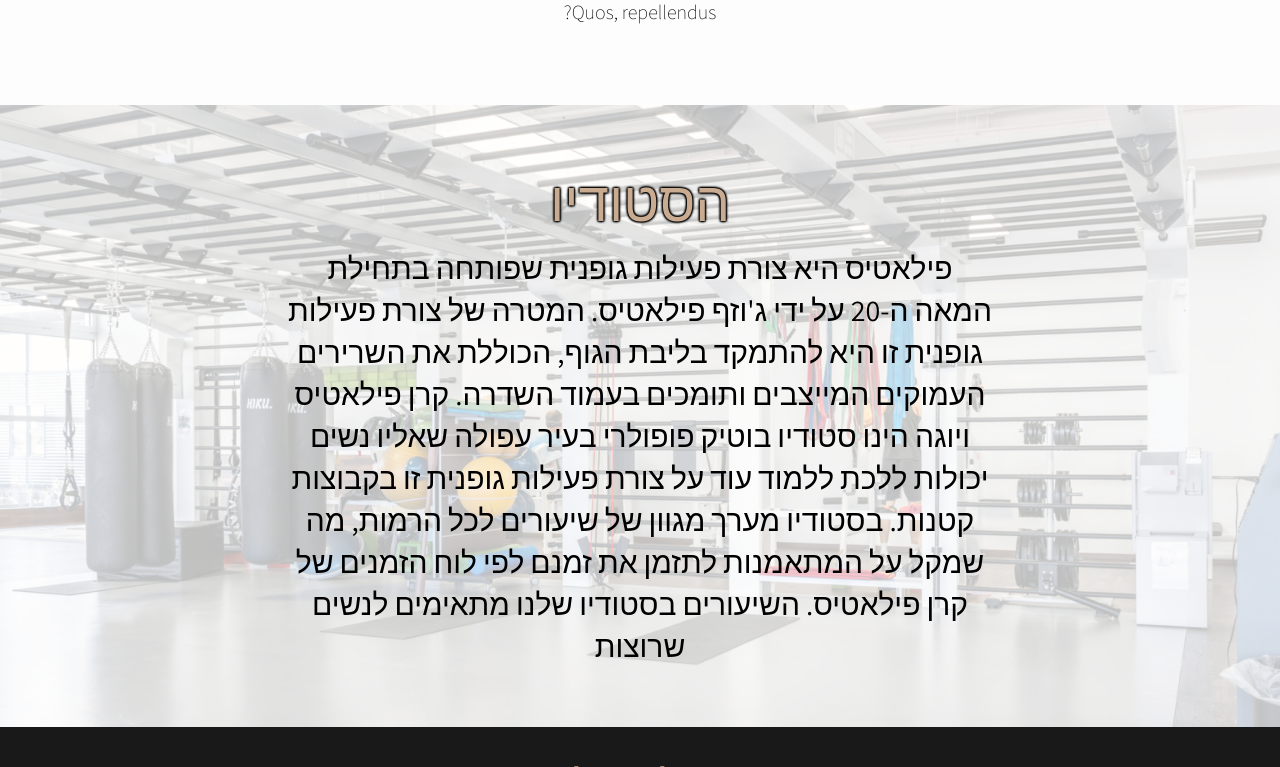
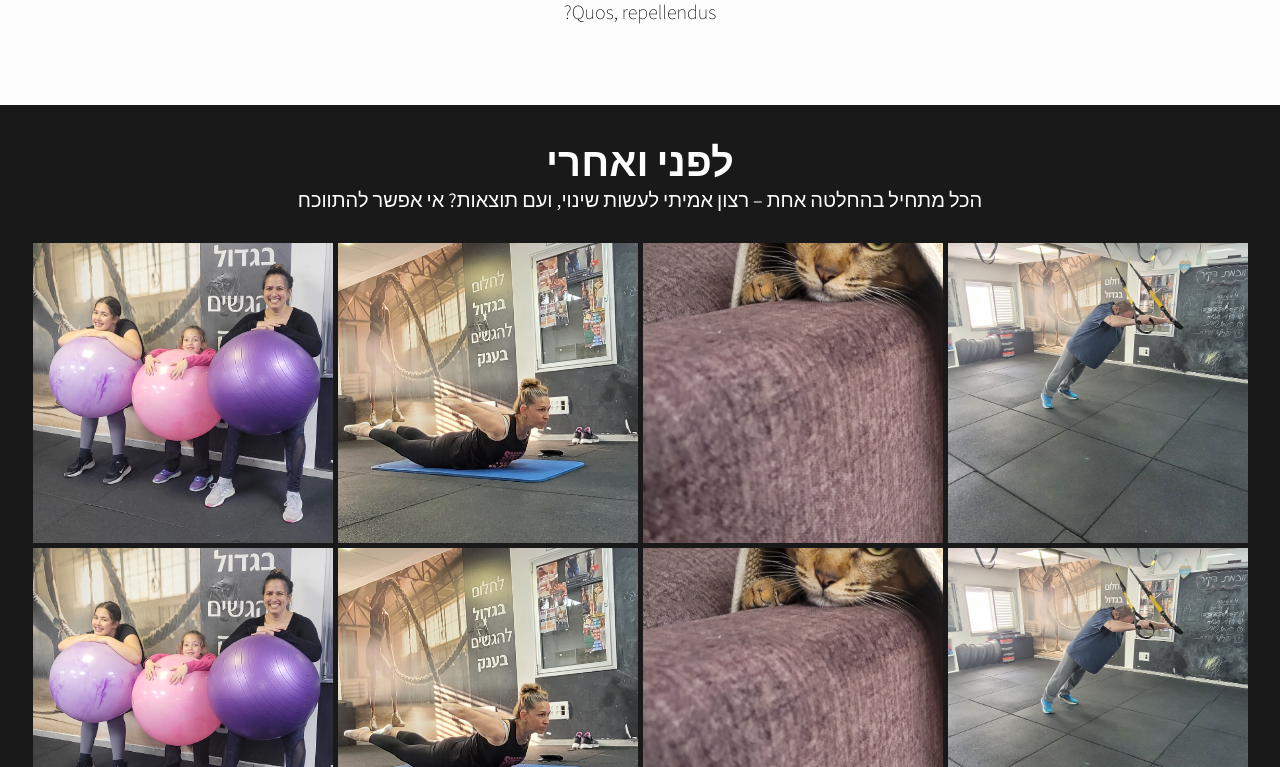
Before and after one commit to shaharyair/katrin-studio-Landing-page, a React (Vite) app: page / in a window 1280 px wide. Shown: the part 1333-2100 px from the top of the page. Built offline with nearby package versions, Linux system fonts and the light colour scheme.

Commit message:
added before and after gallery component

```diff
--- a/src/App.jsx
+++ b/src/App.jsx
@@ -10,6 +10,7 @@ import SignupForm from "./Components/SignupForm/SignupForm";
 import Footer from "./Components/Footer/Footer";
 import Reviews from "./Components/Reviews/Reviews";
 import Carousel from "./Components/Carousel/Carousel";
+import BeforeAndAfter from "./Components/BeforeAndAfter/BeforeAndAfter";
 
 function App() {
   return (
@@ -18,6 +19,7 @@ function App() {
       <Navbar />
       <Hero />
       <Benefits />
+      <BeforeAndAfter />
       <Studio />
       <FAQ />
       <Reviews />
--- /dev/null
+++ b/src/Components/BeforeAndAfter/BeforeAndAfter.css
@@ -0,0 +1,53 @@
+.gallery-box {
+  text-align: center;
+  padding: 3rem 0 6rem 0;
+  background-color: var(--color-black1);
+}
+
+.gallery-head {
+  color: #fff;
+  margin: auto auto 3rem auto;
+  font-size: 2rem;
+  max-width: 90%;
+}
+
+.gallery-container {
+  width: 95%;
+  max-width: 160rem;
+  margin: auto;
+  display: grid;
+  grid-template-columns: repeat(auto-fit, 17rem);
+  grid-template-rows: repeat(auto-fit, 17rem);
+  justify-content: center;
+  align-items: center;
+  gap: 0.5rem;
+  overflow: hidden;
+}
+
+.gallery-container > img {
+  width: 50vw;
+  height: 50vw;
+  max-width: 17rem;
+  max-height: 17rem;
+  object-fit: cover;
+  object-position: center;
+}
+
+.gallery-container > img:hover {
+  /* box-shadow: 0 0 0.5rem white; */
+  /* transition: box-shadow 0.3s ease; */
+  border: 2px solid white;
+  transition: border 0.3s ease;
+}
+
+@media screen and (min-width: 768px) {
+  .gallery-container {
+    grid-template-columns: repeat(auto-fit, 30rem);
+    grid-template-rows: repeat(auto-fit, 30rem);
+  }
+
+  .gallery-container > img {
+    max-width: 30rem;
+    max-height: 30rem;
+  }
+}
--- /dev/null
+++ b/src/Components/BeforeAndAfter/BeforeAndAfter.jsx
@@ -0,0 +1,36 @@
+import React from "react";
+import "./BeforeAndAfter.css";
+
+const BeforeAndAfter = () => {
+  const images = [
+    { url: "/src/assets/benefits1.jpg" },
+    { url: "/src/assets/benefits2.jpg" },
+    { url: "/src/assets/benefits3.jpg" },
+    { url: "/src/assets/benefits4.jpg" },
+    { url: "/src/assets/benefits1.jpg" },
+    { url: "/src/assets/benefits2.jpg" },
+    { url: "/src/assets/benefits3.jpg" },
+    { url: "/src/assets/benefits4.jpg" },
+    { url: "/src/assets/benefits4.jpg" },
+    { url: "/src/assets/benefits4.jpg" },
+  ];
+
+  return (
+    <div className='gallery-box'>
+      <div className='gallery-head'>
+        <h1>לפני ואחרי</h1>
+        <p>
+          הכל מתחיל בהחלטה אחת – רצון אמיתי לעשות שינוי, ועם תוצאות? אי אפשר
+          להתווכח
+        </p>
+      </div>
+      <div className='gallery-container'>
+        {images.map((img, i) => (
+          <img src={img.url} key={i} alt='/' />
+        ))}
+      </div>
+    </div>
+  );
+};
+
+export default BeforeAndAfter;
```
